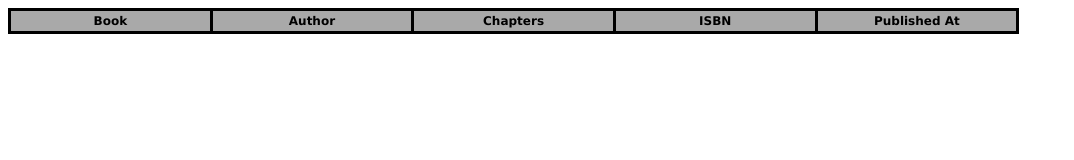
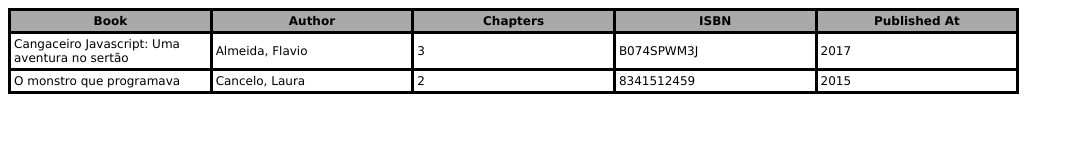
Before and after one commit to marionzr/learning-html-css-js, a plain HTML site: page bookstore/bookstore.html in a window 1280 px wide. Shown: the whole page, without its empty margins (0-1074 px from the left). Drawn offline with Linux system fonts and the light colour scheme.

Commit message:
Bookstore - Loading books into table
- Added a new bookstore.js to manage the loading of
books into a table.

- Added null check in the method to clear the tBody

```diff
--- a/bookstore/bookstore.html
+++ b/bookstore/bookstore.html
@@ -9,7 +9,7 @@
     <title>Catalog</title>
 </head>
 <body>
-    <table>
+    <table id="books">
         <thead>
             <tr>
                 <th>Book</th>
@@ -19,7 +19,7 @@
                 <th>Published At</th>
             </tr>
         </thead>
-        <tbody>
+        <tbody id="books.items">
             <!-- Place holder -->
             <tr>
                 <td>The magic box</td>
@@ -39,12 +39,8 @@
         </tbody>
     </table>
 
+    <script src="../js/index.js"></script>
     <script src="./js/books.js"></script>
-    <script src="../js/index.js"></script>
-    <script>
-        clearTBody(); // comment this line to see the table with sample data.
-        let response = getBooks();
-        console.log(response.books);
-    </script>
+    <script src="./js/bookstore.js"></script>
 </body>
 </html>
--- /dev/null
+++ b/bookstore/js/bookstore.js
@@ -0,0 +1,34 @@
+function addBookIntoTBody(tBody, book) {
+    // For each book, creates a new tr (row).
+    let tr = tBody.insertRow();
+
+    // For each attribute, creates a new td (cell).
+    let tdBook = tr.insertCell();
+    let tdAuthor = tr.insertCell();
+    let tdChapters = tr.insertCell();
+    let tdIsbn = tr.insertCell();
+    let tdPublishedAt = tr.insertCell();
+
+    // Then, for each attribute, fills the td with the attribute value.
+    tdBook.innerText = book.title;
+    tdAuthor.innerText = book.publisher.name;
+    tdChapters.innerText = book.chapters.length;
+    tdIsbn.innerText = book.isbn;
+    tdPublishedAt.innerText = book.publishedAt;
+}
+
+function addBooksIntoTable() {
+     // Gets the tbody by ID.
+    tBody = document.getElementById("books.items");
+    tBody.innerHTML = "";
+
+    let response = getBooks(book => book.publishedAt > 2000);
+    let books = response.books;
+
+    for (let i = 0; i < books.length; i++) {
+        let book = books[i];
+        addBookIntoTBody(tBody, book);
+    }
+}
+
+addBooksIntoTable();
--- a/js/index.js
+++ b/js/index.js
@@ -1,14 +1,25 @@
 function clearTBody(tBody) {
-
     if (tBody == undefined) {
         // If the tBody is not provided,
         // we get the first from the the first table.
 
-        let tables = document.body.getElementsByTagName('table'); // Gets the tables.
-        let table = tables[0]; // Gets the firt table.
-        let tBodies = table.tBodies; // Gets the tBodies.
-        tBody = tBodies[0]; // Gets the first tBody.
+        let tables = document.body.getElementsByTagName('table'); // Gets the tables
+
+        if (tables.length == 0) {
+            console.warn('clearTBody was called, but no table was found in the document.');
+            return;
+        }
+
+        let table = tables[0]; // Gets the firt table
+        let tBodies = table.tBodies; // Gets the tBodies
+
+        if (tBodies.length == 0) {
+            console.warn('clearTBody was called, but the first table found in the document has no tTbody.');
+            return;
+        }
+
+        tBody = tBodies[0]; // Gets the first tBody
     }
 
-    tBody.innerHTML = ""; // Clear the content of tBody.
+    tBody.innerHTML = ""; // Clean the context of tBody
 }
```
